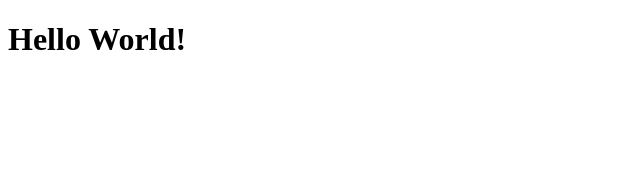
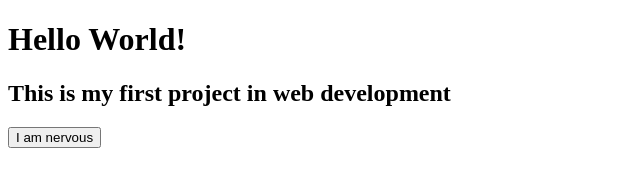
Before and after one commit to Elie26A/beginner, a plain HTML site: page index.html in a window 1280 px wide. Shown: the whole page, without its empty margins (0-640 px from the left). Drawn offline with Linux system fonts and the light colour scheme.

Commit message:
Update index.html

```diff
--- a/index.html
+++ b/index.html
@@ -2,3 +2,12 @@
 <html>
 <body>
  <h1>Hello World!</h1>
+ <h2>This is my first project in web development</h2>
+ <button id="btn" onclick="x">Click</button>
+</body>
+ <script>
+  let x = "I am nervous";
+  document.getElementById("btn").innerHTML=x;
+
+ </script>
+</html>
```
